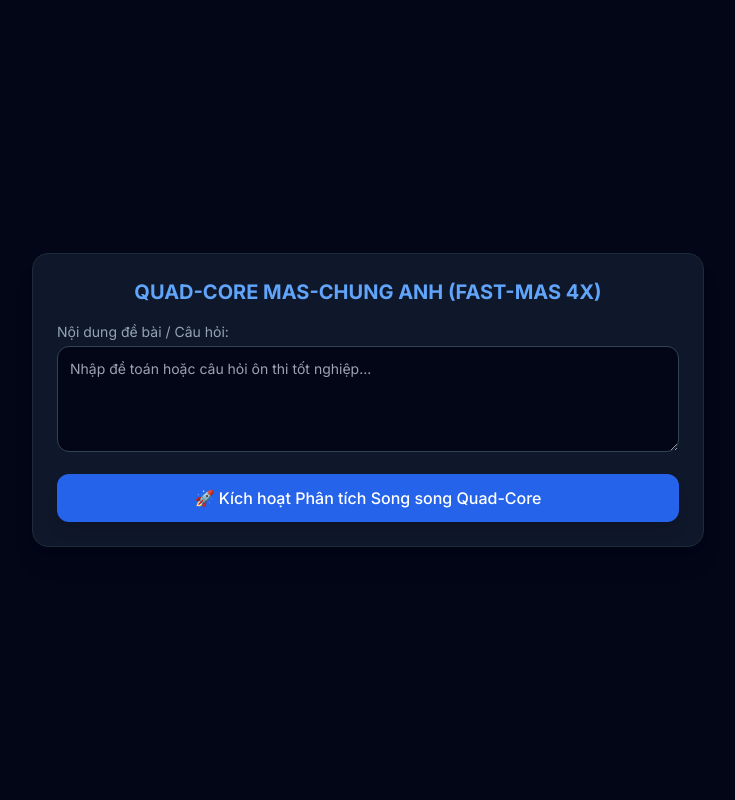
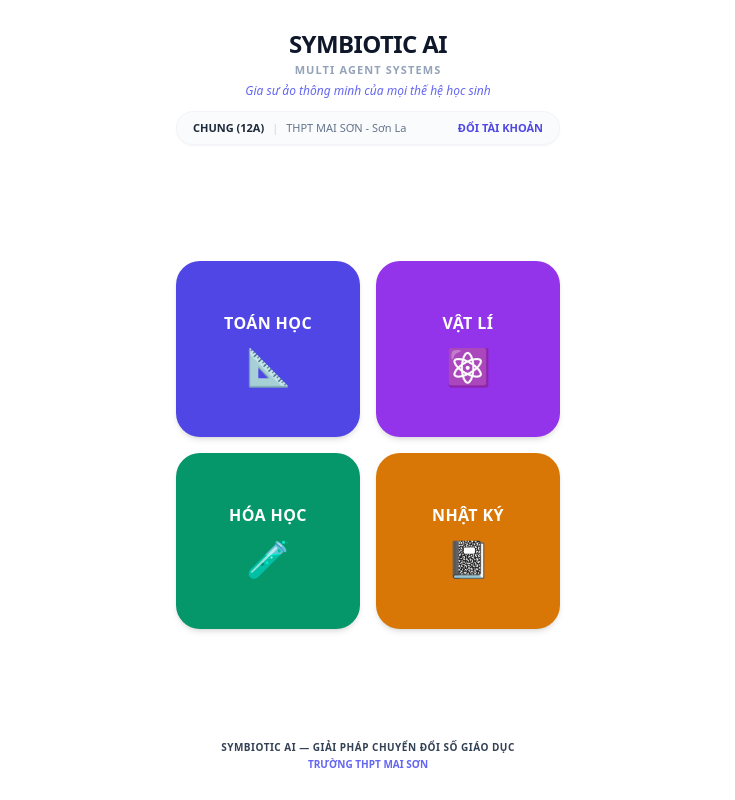
Before and after one commit to hoanganhchung122015-netizen/multi-agent-system-21-3, a React (Vite) app: page / in a window 1280 px wide. Shown: the whole page, without its empty margins (272-1007 px from the left). Built offline with nearby package versions, Linux system fonts and the light colour scheme.

Commit message:
Update App.tsx

```diff
--- a/App.tsx
+++ b/App.tsx
@@ -1,165 +1,336 @@
-import React, { useState, useCallback } from 'react';
-import { Subject, AgentType } from './types';
-import { extractTextFromImageClient } from './services/ocrService';
-import { processTask } from './services/geminiService';
+// File: App.tsx
+import React, { useState, useRef } from 'react';
+
+type SubjectType = 'TOÁN HỌC' | 'VẬT LÍ' | 'HÓA HỌC' | 'NHẬT KÝ' | null;
+type AgentType = 'ĐIỀU PHỐI MAS' | 'GIẢI NHANH 1S' | 'GIA SƯ AI' | 'LUYỆN SKILL';
 
 export default function App() {
-  const [selectedSubject, setSelectedSubject] = useState<Subject>(Subject.MATH);
-  const [image, setImage] = useState<string | null>(null);
-  const [voiceText, setVoiceText] = useState('');
-  const [isImageCaptured, setIsImageCaptured] = useState(false);
-  const [screen, setScreen] = useState<'HOME' | 'ANALYSIS'>('HOME');
+  // Quản lý trạng thái môn học & tác tử
+  const [selectedSubject, setSelectedSubject] = useState<SubjectType>(null);
+  const [activeAgent, setActiveAgent] = useState<AgentType>('GIẢI NHANH 1S');
+  const [inputText, setInputText] = useState('');
+  const [imagePreview, setImagePreview] = useState<string | null>(null);
+
+  // Trạng thái chuyển sang Bước 3 (Hiện menu Tác tử & Gọi API)
+  const [isProcessing, setIsProcessing] = useState(false);
   const [loading, setLoading] = useState(false);
-  const [loadingStatus, setLoadingStatus] = useState('');
+  const [responseOutput, setResponseOutput] = useState<string | null>(null);
 
-  const [allRawResults, setAllRawResults] = useState<Record<string, string>>({});
-  const [allAudios, setAllAudios] = useState<Record<string, string>>({});
-  const [professor1Result, setProfessor1Result] = useState<any>(null);
-  const [professor3QuizResult, setProfessor3QuizResult] = useState<any>(null);
-  const [agentProcessingStates, setAgentProcessingStates] = useState<Record<string, string>>({});
-  const [userSelectedAnswers, setUserSelectedAnswers] = useState<any[]>([]);
-  const [quizFeedback, setQuizFeedback] = useState<any[]>([]);
+  const fileInputRef = useRef<HTMLInputElement>(null);
 
-  // Hàm gọi dữ liệu từng Tác tử độc lập
-  const fetchAgentData = useCallback(async (agent: AgentType, subject: Subject, context: string) => {
-    try {
-      setAgentProcessingStates(prev => ({ ...prev, [agent]: 'loading' }));
-      const resText = await processTask(subject, agent, context);
-      setAllRawResults(prev => ({ ...prev, [agent]: resText }));
-      setAgentProcessingStates(prev => ({ ...prev, [agent]: 'success' }));
-      return resText;
-    } catch (err) {
-      setAgentProcessingStates(prev => ({ ...prev, [agent]: 'error' }));
-      console.error(`Lỗi Agent ${agent}:`, err);
+  // Xử lý khi người dùng chọn/chụp ảnh
+  const handleImageUpload = (e: React.ChangeEvent<HTMLInputElement>) => {
+    const file = e.target.files?.[0];
+    if (file) {
+      const reader = new FileReader();
+      reader.onloadend = () => {
+        setImagePreview(reader.result as string);
+        setIsProcessing(true); // Tự động chuyển sang màn hình Tác tử (Hình 3)
+        executeAgentTask(activeAgent, reader.result as string, inputText);
+      };
+      reader.readAsDataURL(file);
     }
-  }, []);
+  };
 
-  // Luồng xử lý Siêu tốc QUAD-CORE MAS
-  const runAnalysis = useCallback(async () => {
-    if (!selectedSubject || (!image && !voiceText)) {
-      return alert("Vui lòng nhập đề bài hoặc cung cấp hình ảnh!");
-    }
-
-    setScreen('ANALYSIS');
+  // Hàm gửi yêu cầu tới Vercel Serverless API (/api/gemini)
+  const executeAgentTask = async (agent: AgentType, imgData = imagePreview, textData = inputText) => {
     setLoading(true);
-    setAllRawResults({});
-    setAllAudios({});
-    setProfessor1Result(null);
-    setProfessor3QuizResult(null);
-    setAgentProcessingStates({
-      [AgentType.GIAI_NHANH_1S]: 'loading',
-      [AgentType.GIA_SU_AI]: 'loading',
-      [AgentType.LUYEN_SKILL]: 'loading'
-    });
-    setUserSelectedAnswers([]);
-    setQuizFeedback([]);
+    setResponseOutput(null);
 
     try {
-      let processedText = voiceText;
+      const res = await fetch('/api/gemini', {
+        method: 'POST',
+        headers: { 'Content-Type': 'application/json' },
+        body: JSON.stringify({
+          subject: selectedSubject,
+          agent: agent,
+          input: textData,
+          image: imgData,
+          action: 'PROCESS_TASK'
+        })
+      });
 
-      // BƯỚC 1: NẾU CÓ ẢNH -> CHẠY CLIENT OCR TẠI MÁY KHÁCH (0 TOKEN API)
-      if (image) {
-        setLoadingStatus('Đang quét chữ từ ảnh tại thiết bị...');
-        const ocrResult = await extractTextFromImageClient(image);
-        if (ocrResult) {
-          processedText = `${voiceText ? voiceText + "\n" : ""}${ocrResult}`;
-        }
+      const data = await res.json();
+      if (data.error) {
+        setResponseOutput(`Lỗi: ${data.error}`);
+      } else {
+        setResponseOutput(data.text);
       }
-
-      // BƯỚC 2: NHÂN 1 (ORCHESTRATOR) CHUẨN HÓA DỮ LIỆU CẤP TỐC
-      setLoadingStatus('Tác tử Điều phối đang đóng gói dữ liệu...');
-      let normalizedContext = processedText;
-
-      try {
-        const orchestratorRes = await processTask(
-          selectedSubject,
-          AgentType.ORCHESTRATOR,
-          processedText || "Hãy bóc tách đề bài từ hình ảnh này.",
-          image || undefined
-        );
-        if (orchestratorRes) {
-          normalizedContext = orchestratorRes;
-        }
-      } catch (e) {
-        console.warn("Orchestrator bỏ qua bước chuẩn hóa, dùng trực tiếp Text đầu vào.");
-      }
-
-      // BƯỚC 3: BẮN SONG SONG 3 REQUEST ĐỒNG THỜI
-      setLoadingStatus('Các Chuyên gia AI đang xử lý song song...');
-
-      const task1S = fetchAgentData(AgentType.GIAI_NHANH_1S, selectedSubject, normalizedContext);
-      const taskGiaSu = fetchAgentData(AgentType.GIA_SU_AI, selectedSubject, normalizedContext);
-      const taskLuyenSkill = fetchAgentData(AgentType.LUYEN_SKILL, selectedSubject, normalizedContext);
-
-      await Promise.allSettled([task1S, taskGiaSu, taskLuyenSkill]);
-
-    } catch (error) {
-      console.error("Lỗi trong luồng QUAD-CORE MAS:", error);
+    } catch (err: any) {
+      setResponseOutput(`Lỗi kết nối máy chủ AI: ${err.message}`);
     } finally {
       setLoading(false);
-      setLoadingStatus('');
     }
-  }, [selectedSubject, image, voiceText, fetchAgentData]);
+  };
+
+  // Nhấn nút THỰC HIỆN ở Hình 2
+  const handleStartProcess = () => {
+    if (!inputText && !imagePreview) {
+      alert('Vui lòng chụp ảnh, chọn ảnh từ thư viện hoặc nhập nội dung câu hỏi!');
+      return;
+    }
+    setIsProcessing(true);
+    executeAgentTask(activeAgent);
+  };
+
+  // Đổi Tác tử ở Hình 3
+  const handleAgentChange = (agent: AgentType) => {
+    setActiveAgent(agent);
+    executeAgentTask(agent);
+  };
+
+  // Reset về Trang chủ Hình 1
+  const handleReset = () => {
+    setSelectedSubject(null);
+    setIsProcessing(false);
+    setResponseOutput(null);
+    setImagePreview(null);
+    setInputText('');
+  };
 
   return (
-    <div className="min-h-screen bg-slate-950 text-slate-100 p-6 flex flex-col items-center justify-center">
-      <div className="max-w-2xl w-full bg-slate-900 border border-slate-800 rounded-2xl p-6 shadow-xl">
-        <h1 className="text-xl font-bold text-blue-400 mb-4 text-center">
-          QUAD-CORE MAS-CHUNG ANH (FAST-MAS 4X)
-        </h1>
+    <div className="min-h-screen bg-white text-slate-800 font-sans flex flex-col items-center justify-between p-4 selection:bg-indigo-100">
 
-        <div className="space-y-4">
-          <div>
-            <label className="block text-sm text-slate-400 mb-1">Nội dung đề bài / Câu hỏi:</label>
-            <textarea
-              className="w-full bg-slate-950 border border-slate-700 rounded-xl p-3 text-sm focus:outline-none focus:border-blue-500"
-              rows={4}
-              value={voiceText}
-              onChange={(e) => setVoiceText(e.target.value)}
-              placeholder="Nhập đề toán hoặc câu hỏi ôn thi tốt nghiệp..."
-            />
+      {/* HEADER THƯƠNG HIỆU SYMBIOTIC AI */}
+      <header className="text-center my-3 w-full">
+        <h1 className="text-2xl font-black tracking-tight text-slate-900">SYMBIOTIC AI</h1>
+        <p className="text-[11px] font-bold tracking-widest text-slate-400 uppercase mt-0.5">MULTI AGENT SYSTEMS</p>
+        <p className="text-xs italic text-indigo-500 mt-1">Gia sư ảo thông minh của mọi thế hệ học sinh</p>
+
+        {/* Nhãn môn học hiển thị khi được chọn (Hình 2 & 3) */}
+        {selectedSubject && (
+          <div className="mt-2 inline-block bg-indigo-50 text-indigo-600 border border-indigo-100 px-4 py-1 rounded-full text-xs font-bold tracking-wide">
+            {selectedSubject}
           </div>
+        )}
+      </header>
 
-          <button
-            onClick={runAnalysis}
-            disabled={loading}
-            className="w-full bg-blue-600 hover:bg-blue-500 disabled:bg-slate-800 text-white font-medium py-3 rounded-xl transition shadow-lg"
-          >
-            {loading ? (loadingStatus || 'Đang xử lý hệ thống...') : '🚀 Kích hoạt Phân tích Song song Quad-Core'}
-          </button>
+      {/* THANH THÔNG TIN HỌC SINH */}
+      <div className="w-full max-w-sm bg-slate-50/80 border border-slate-100 rounded-full px-4 py-2 flex items-center justify-between text-[11px] mb-4 shadow-sm">
+        <div className="flex items-center space-x-2">
+          <span className="font-bold text-slate-800">CHUNG (12A)</span>
+          <span className="text-slate-300">|</span>
+          <span className="text-slate-500">THPT MAI SƠN - Sơn La</span>
         </div>
+        <button onClick={handleReset} className="text-indigo-600 font-bold hover:underline">
+          ĐỔI TÀI KHOẢN
+        </button>
+      </div>
 
-        {screen === 'ANALYSIS' && (
-          <div className="mt-6 border-t border-slate-800 pt-4">
-            <h2 className="text-sm font-semibold text-slate-300 mb-2">Trạng thái các Nhân AI:</h2>
-            <div className="grid grid-cols-3 gap-2 text-xs">
-              <div className="bg-slate-950 p-3 rounded-lg border border-slate-800">
-                <div className="font-semibold text-blue-400">Giải nhanh 1S</div>
-                <div>{agentProcessingStates[AgentType.GIAI_NHANH_1S] || 'Chờ...'}</div>
-              </div>
-              <div className="bg-slate-950 p-3 rounded-lg border border-slate-800">
-                <div className="font-semibold text-emerald-400">Gia sư AI</div>
-                <div>{agentProcessingStates[AgentType.GIA_SU_AI] || 'Chờ...'}</div>
-              </div>
-              <div className="bg-slate-950 p-3 rounded-lg border border-slate-800">
-                <div className="font-semibold text-purple-400">Luyện Skill</div>
-                <div>{agentProcessingStates[AgentType.LUYEN_SKILL] || 'Chờ...'}</div>
-              </div>
+      {/* NỘI DUNG CHÍNH (ĐIỀU HƯỚNG 3 BƯỚC) */}
+      <main className="w-full max-w-sm flex-1 flex flex-col justify-center">
+
+        {/* ==========================================
+            BƯỚC 1: MENU 4 MÔN HỌC (HÌNH 1)
+           ========================================== */}
+        {!selectedSubject && (
+          <div className="grid grid-cols-2 gap-4 my-auto">
+            <button
+              onClick={() => setSelectedSubject('TOÁN HỌC')}
+              className="h-44 bg-indigo-600 hover:bg-indigo-700 text-white rounded-3xl flex flex-col items-center justify-center space-y-3 shadow-md transition-transform active:scale-95"
+            >
+              <span className="font-extrabold text-base tracking-wide">TOÁN HỌC</span>
+              <span className="text-4xl">📐</span>
+            </button>
+
+            <button
+              onClick={() => setSelectedSubject('VẬT LÍ')}
+              className="h-44 bg-purple-600 hover:bg-purple-700 text-white rounded-3xl flex flex-col items-center justify-center space-y-3 shadow-md transition-transform active:scale-95"
+            >
+              <span className="font-extrabold text-base tracking-wide">VẬT LÍ</span>
+              <span className="text-4xl">⚛️</span>
+            </button>
+
+            <button
+              onClick={() => setSelectedSubject('HÓA HỌC')}
+              className="h-44 bg-emerald-600 hover:bg-emerald-700 text-white rounded-3xl flex flex-col items-center justify-center space-y-3 shadow-md transition-transform active:scale-95"
+            >
+              <span className="font-extrabold text-base tracking-wide">HÓA HỌC</span>
+              <span className="text-4xl">🧪</span>
+            </button>
+
+            <button
+              onClick={() => setSelectedSubject('NHẬT KÝ')}
+              className="h-44 bg-amber-600 hover:bg-amber-700 text-white rounded-3xl flex flex-col items-center justify-center space-y-3 shadow-md transition-transform active:scale-95"
+            >
+              <span className="font-extrabold text-base tracking-wide">NHẬT KÝ</span>
+              <span className="text-4xl">📓</span>
+            </button>
+          </div>
+        )}
+
+        {/* ==========================================
+            BƯỚC 2: CHỤP/TẢI ĐỀ BÀI (HÌNH 2)
+           ========================================== */}
+        {selectedSubject && !isProcessing && (
+          <div className="flex flex-col flex-1 justify-between py-2">
+
+            {/* Khung hiển thị / Nhập dữ liệu */}
+            <div className="bg-indigo-50/40 border border-indigo-100 rounded-3xl p-6 min-h-[300px] flex flex-col items-center justify-center text-center shadow-inner">
+              {imagePreview ? (
+                <div className="relative w-full h-56">
+                  <img src={imagePreview} alt="Preview" className="w-full h-full object-contain rounded-2xl" />
+                  <button
+                    onClick={() => setImagePreview(null)}
+                    className="absolute top-1 right-1 bg-red-500 text-white rounded-full w-6 h-6 flex items-center justify-center text-xs shadow-md"
+                  >
+                    ✕
+                  </button>
+                </div>
+              ) : (
+                <div className="space-y-4 w-full">
+                  <p className="text-xs font-semibold text-indigo-900/60">
+                    Vui lòng chụp ảnh hoặc ghi âm đề bài...
+                  </p>
+                  <textarea
+                    value={inputText}
+                    onChange={(e) => setInputText(e.target.value)}
+                    placeholder="Hoặc gõ trực tiếp câu hỏi tại đây..."
+                    className="w-full p-3 text-xs bg-white/80 border border-indigo-100 rounded-2xl focus:outline-none focus:ring-2 focus:ring-indigo-400"
+                    rows={3}
+                  />
+                </div>
+              )}
             </div>
 
-            <div className="mt-4 space-y-3">
-              <div className="bg-slate-950 p-4 rounded-xl border border-slate-800">
-                <h3 className="text-xs font-bold text-blue-400 mb-1 uppercase">Kết quả Nhân 2 (Giải nhanh):</h3>
-                <div className="text-sm whitespace-pre-wrap">{allRawResults[AgentType.GIAI_NHANH_1S] || 'Đang tổng hợp...'}</div>
-              </div>
-              <div className="bg-slate-950 p-4 rounded-xl border border-slate-800">
-                <h3 className="text-xs font-bold text-emerald-400 mb-1 uppercase">Kết quả Nhân 3 (Gia sư Socratic):</h3>
-                <div className="text-sm whitespace-pre-wrap">{allRawResults[AgentType.GIA_SU_AI] || 'Đang tổng hợp...'}</div>
-              </div>
+            {/* Input chọn file ẩn */}
+            <input
+              type="file"
+              accept="image/*"
+              ref={fileInputRef}
+              onChange={handleImageUpload}
+              className="hidden"
+            />
+
+            {/* 4 Nút thao tác hình tròn chuẩn Hình 2 */}
+            <div className="grid grid-cols-4 gap-2 text-center my-6">
+              <button
+                onClick={() => {
+                  if (fileInputRef.current) {
+                    fileInputRef.current.capture = 'environment';
+                    fileInputRef.current.click();
+                  }
+                }}
+                className="flex flex-col items-center space-y-1 group"
+              >
+                <div className="w-14 h-14 bg-blue-600 group-active:scale-90 transition-transform rounded-2xl flex items-center justify-center text-white text-xl shadow-md">
+                  📷
+                </div>
+                <span className="text-[10px] font-bold tracking-wider text-slate-500">CAMERA</span>
+              </button>
+
+              <button
+                onClick={() => {
+                  if (fileInputRef.current) {
+                    fileInputRef.current.removeAttribute('capture');
+                    fileInputRef.current.click();
+                  }
+                }}
+                className="flex flex-col items-center space-y-1 group"
+              >
+                <div className="w-14 h-14 bg-blue-600 group-active:scale-90 transition-transform rounded-2xl flex items-center justify-center text-white text-xl shadow-md">
+                  🖼️
+                </div>
+                <span className="text-[10px] font-bold tracking-wider text-slate-500">THƯ VIỆN</span>
+              </button>
+
+              <button
+                onClick={() => alert('Tính năng thu âm đang được kết nối...')}
+                className="flex flex-col items-center space-y-1 group"
+              >
+                <div className="w-14 h-14 bg-blue-600 group-active:scale-90 transition-transform rounded-2xl flex items-center justify-center text-white text-xl shadow-md">
+                  🎙️
+                </div>
+                <span className="text-[10px] font-bold tracking-wider text-slate-500">GHI ÂM</span>
+              </button>
+
+              <button
+                onClick={handleStartProcess}
+                className="flex flex-col items-center space-y-1 group"
+              >
+                <div className="w-14 h-14 bg-indigo-200 group-active:scale-90 transition-transform rounded-2xl flex items-center justify-center text-indigo-600 text-xl shadow-md">
+                  🚀
+                </div>
+                <span className="text-[10px] font-bold tracking-wider text-indigo-600">THỰC HIỆN</span>
+              </button>
             </div>
+
+            <button onClick={handleReset} className="text-xs text-slate-400 font-semibold text-center hover:underline">
+              ← Quay lại chọn môn
+            </button>
           </div>
         )}
-      </div>
+
+        {/* ==========================================
+            BƯỚC 3: THIẾT LẬP AGENTS & KẾT QUẢ (HÌNH 3)
+           ========================================== */}
+        {selectedSubject && isProcessing && (
+          <div className="flex flex-col flex-1 justify-between py-2">
+
+            {/* Thanh Tab chọn Tác tử xanh dương chuẩn Hình 3 */}
+            <div className="bg-blue-600 p-1 rounded-2xl flex justify-between items-center text-white shadow-md text-[10px] font-bold mb-4">
+              {(['ĐIỀU PHỐI MAS', 'GIẢI NHANH 1S', 'GIA SƯ AI', 'LUYỆN SKILL'] as AgentType[]).map((agent) => (
+                <button
+                  key={agent}
+                  onClick={() => handleAgentChange(agent)}
+                  className={`px-2 py-2 rounded-xl transition-all flex items-center space-x-1 ${
+                    activeAgent === agent
+                      ? 'bg-white text-blue-600 shadow-sm'
+                      : 'text-blue-100 hover:bg-blue-500'
+                  }`}
+                >
+                  {agent === 'GIẢI NHANH 1S' && <span>⚡</span>}
+                  {agent === 'GIA SƯ AI' && <span>⭕</span>}
+                  {agent === 'LUYỆN SKILL' && <span>🔍</span>}
+                  <span>{agent}</span>
+                </button>
+              ))}
+            </div>
+
+            {/* Màn hình hiển thị Loading / Kết quả phân tích */}
+            <div className="bg-slate-50/50 border border-slate-200 rounded-3xl p-6 min-h-[320px] flex flex-col items-center justify-center text-center shadow-inner relative">
+              {loading ? (
+                <div className="flex flex-col items-center justify-center space-y-4">
+                  <div className="w-10 h-10 border-4 border-blue-600 border-t-transparent rounded-full animate-spin"></div>
+                  <p className="text-xs font-bold text-blue-600 tracking-wide uppercase">
+                    ĐANG TẢI DỮ LIỆU TỪ CHUYÊN GIA {activeAgent}...
+                  </p>
+                </div>
+              ) : (
+                <div className="w-full text-left text-xs leading-relaxed text-slate-700 whitespace-pre-wrap max-h-[350px] overflow-y-auto p-1">
+                  {responseOutput || 'Chưa nhận được phản hồi. Vui lòng bấm chọn Tác tử để thực thi lại.'}
+                </div>
+              )}
+            </div>
+
+            <div className="flex items-center justify-between mt-4">
+              <button
+                onClick={() => setIsProcessing(false)}
+                className="text-xs text-indigo-600 font-bold hover:underline"
+              >
+                ← Tải/Chụp ảnh khác
+              </button>
+              <button
+                onClick={handleReset}
+                className="text-xs text-slate-400 font-semibold hover:underline"
+              >
+                Quay lại Trang chủ
+              </button>
+            </div>
+
+          </div>
+        )}
+
+      </main>
+
+      {/* FOOTER BẢN QUYỀN */}
+      <footer className="text-center my-3 w-full">
+        <p className="text-[10px] font-extrabold text-slate-700 tracking-wider">
+          SYMBIOTIC AI — GIẢI PHÁP CHUYỂN ĐỔI SỐ GIÁO DỤC
+        </p>
+        <p className="text-[10px] font-bold text-indigo-500 mt-0.5">TRƯỜNG THPT MAI SƠN</p>
+      </footer>
+
     </div>
   );
 }
```
